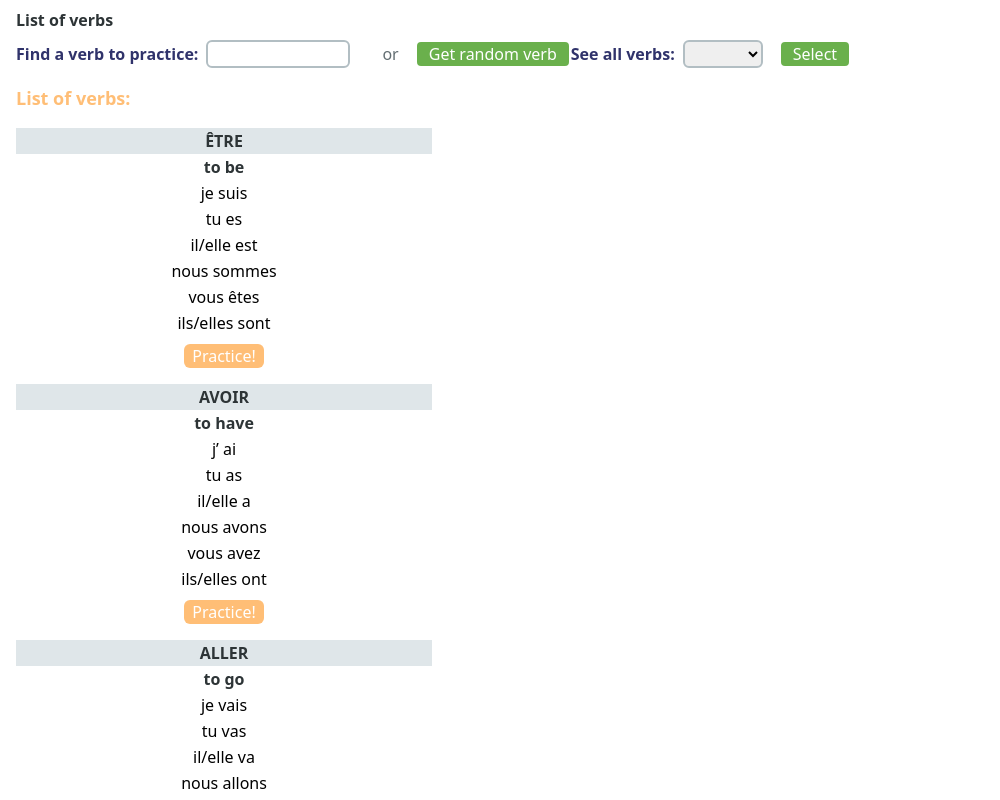
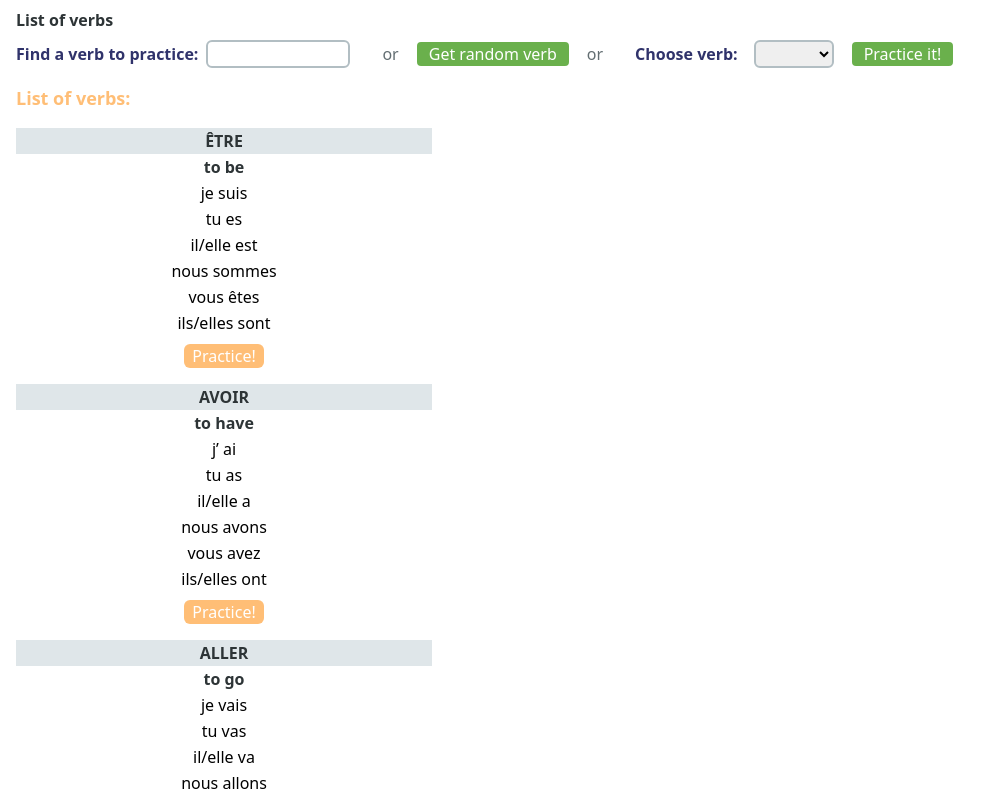
Before and after one commit to sandurago/frenchverbs, a Vue app: page /#/ in a window 1280 px wide. Shown: the top 800 px of the page, without its empty margins (0-1000 px from the left). Built offline with nearby package versions, Linux system fonts and the light colour scheme.

Commit message:
Added styling. Removed unnecessary code.

```diff
--- a/src/components/ConjugationPopup.vue
+++ b/src/components/ConjugationPopup.vue
@@ -1,10 +1,10 @@
 <template>
   <div class="fixed w-full h-full top-0 left-0 flex justify-center items-center bg-deep-purple bg-opacity-50">
-    <div class="w-80 h-96 bg-light-orange bg-opacity-70 rounded-lg flex flex-col justify-center items-center">
+    <div class="w-80 h-96 p-5 bg-light-orange bg-opacity-70 rounded-lg flex flex-col justify-center items-center">
       <button
         @click="close"
         type="button"
-        class="ml-auto mr-6 pt-0.5 w-6 h-6 border-2 border-solid border-deep-purple rounded-full flex justify-center items-center"
+        class="ml-auto mr-2 pt-0.5 w-6 h-6 border-2 border-solid border-deep-purple rounded-full flex justify-center items-center"
       >&#10006</button>
       <p class="text-lg font-bold uppercase text-deep-purple">Verb: {{ verbsStore.chosenVerb }}</p>
       <p class="py-2 text-deep-purple font-bold">Translation: <span class="text-grafite">{{
@@ -17,7 +17,7 @@
         class="py-1 text-grafite"
       >
         {{ pronoun }} <span class="font-bold">{{ conjugation }}</span></p>
-      <p class="font-bold text-deep-purple">Example: <span class="font-normal italic text-grafite">{{
+      <p class="font-bold text-deep-purple text-center">Example: <span class="font-normal italic text-grafite">{{
           verbsStore.getVerbObject.example
       }}</span></p>
     </div>
--- a/src/views/VerbsList.vue
+++ b/src/views/VerbsList.vue
@@ -17,10 +17,11 @@
       class="px-3 bg-forest-green border-2 border-solid rounded-md text-white"
     >Get random verb</button>
     <InitializeVerb v-if="isRandom" />
+    <span class="px-4 text-dark-gray">or</span>
     <label
       for="select"
-      class="font-bold text-deep-purple"
-    >See all verbs:</label>
+      class="pl-4 pr-2 font-bold text-deep-purple"
+    >Choose verb:</label>
     <select
       name="select"
       id="select"
@@ -37,9 +38,14 @@
     <button
       @click="onClick"
       class="px-3 bg-forest-green border-2 border-solid rounded-md text-white"
-    >Select</button>
+      :disabled="!selectedVerb"
+    >Practice it!</button>
     <div class="flex flex-col">
       <span class="pt-4 text-light-orange font-bold text-lg">List of verbs:</span>
+      <span
+        v-if="displayNotFound"
+        class="font-bold text-grafite"
+      >No verb found.</span>
       <table
         v-for="(verbObject, infinitive, j) in displaySearchedVerb"
         :key="j"
@@ -104,13 +110,6 @@ export default {
 
       const matchingVerbs = {};
 
-      // console.log(
-      //   infinitives.filter(infinitive => {
-      //     const inf = infinitive.toLowerCase();
-      //     return inf.indexOf(this.query.toLowerCase()) !== -1;
-      //   })
-      // );
-
       infinitives.forEach(infinitive => {
         const inf = infinitive.toLowerCase();
         if (inf.indexOf(this.query.toLowerCase()) !== -1) {
@@ -118,6 +117,15 @@ export default {
         }
       });
       return matchingVerbs;
+    },
+
+    displayNotFound () {
+      /** @type {Array} */
+      const infinitives = this.verbsStore.getVerbsInfinitives;
+
+      return infinitives.every(infinitive => {
+        return infinitive !== this.query && infinitive.indexOf(this.query) === -1 && this.query.length !== 0;
+      })
     }
   },
 
```
